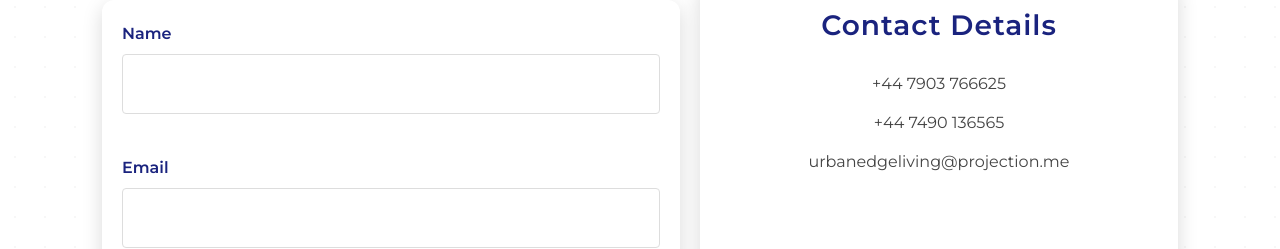
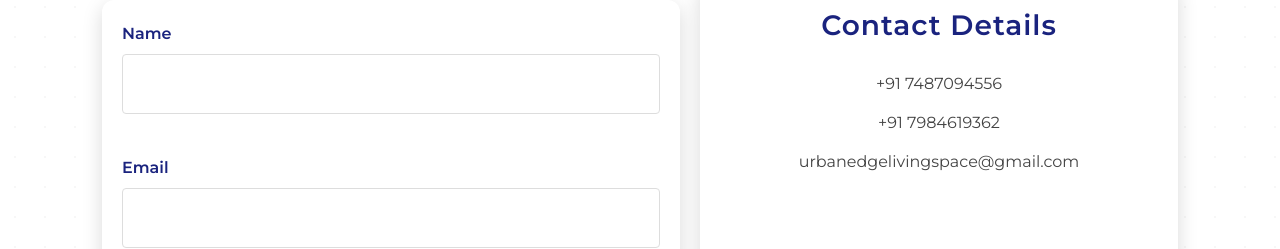
Before and after one commit to urbanedgelivingspace1/urbanedgelivingspace-website-react, a React (Create React App) app: page /#/contact-us in a window 1280 px wide. Shown: the part 698-947 px from the top of the page. Built offline with nearby package versions, Linux system fonts and the light colour scheme.

Commit message:
first commit

```diff
--- a/src/pages/ContactUs.jsx
+++ b/src/pages/ContactUs.jsx
@@ -130,9 +130,9 @@ const ContactUs = () => {
           {/* Contact Details */}
           <div className="contact-details">
             <h3>Contact Details</h3>
-            <p>+44 7903 766625</p>
-            <p>+44 7490 136565</p>
-            <p>urbanedgeliving@projection.me</p>
+            <p>+91 7487094556</p>
+            <p>+91 7984619362</p>
+            <p>urbanedgelivingspace@gmail.com</p>
           </div>
         </div>
       </section>
```
